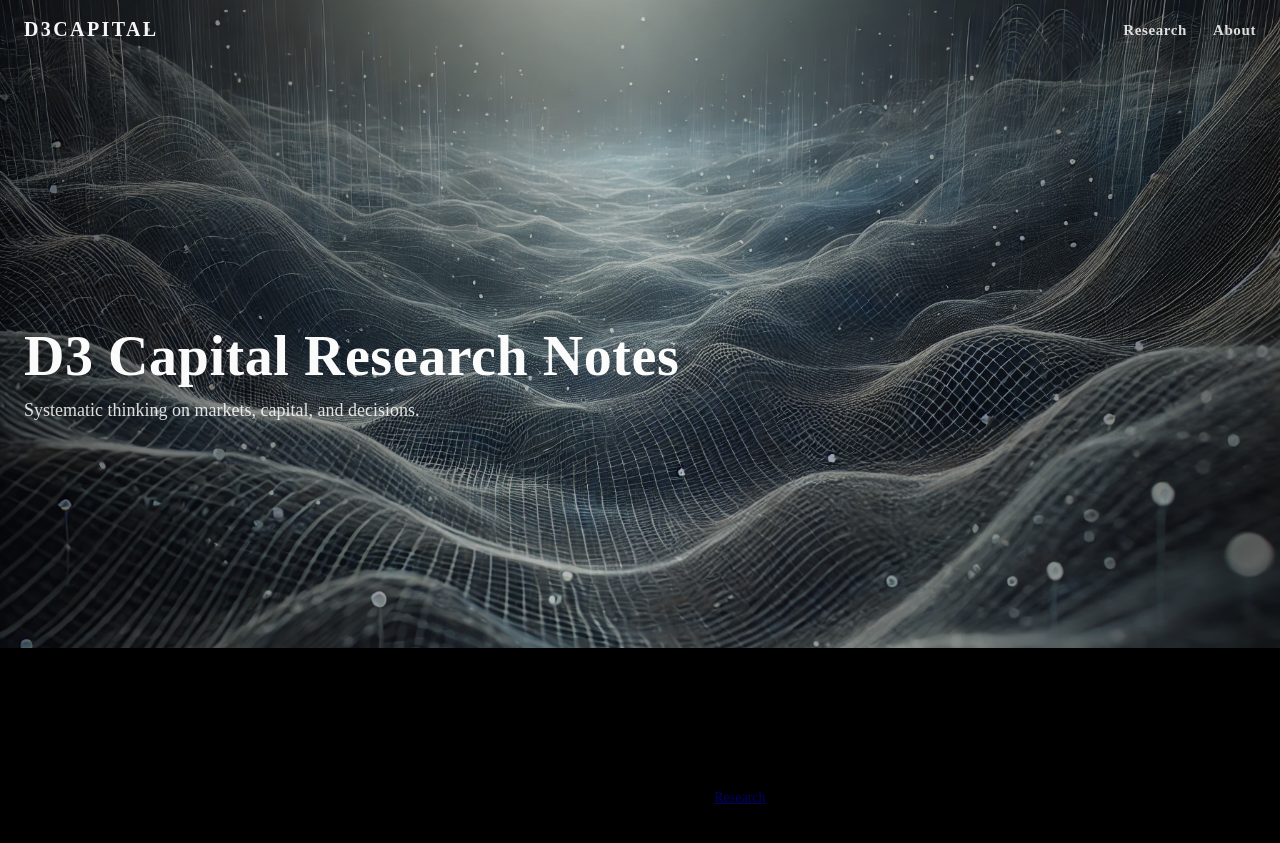
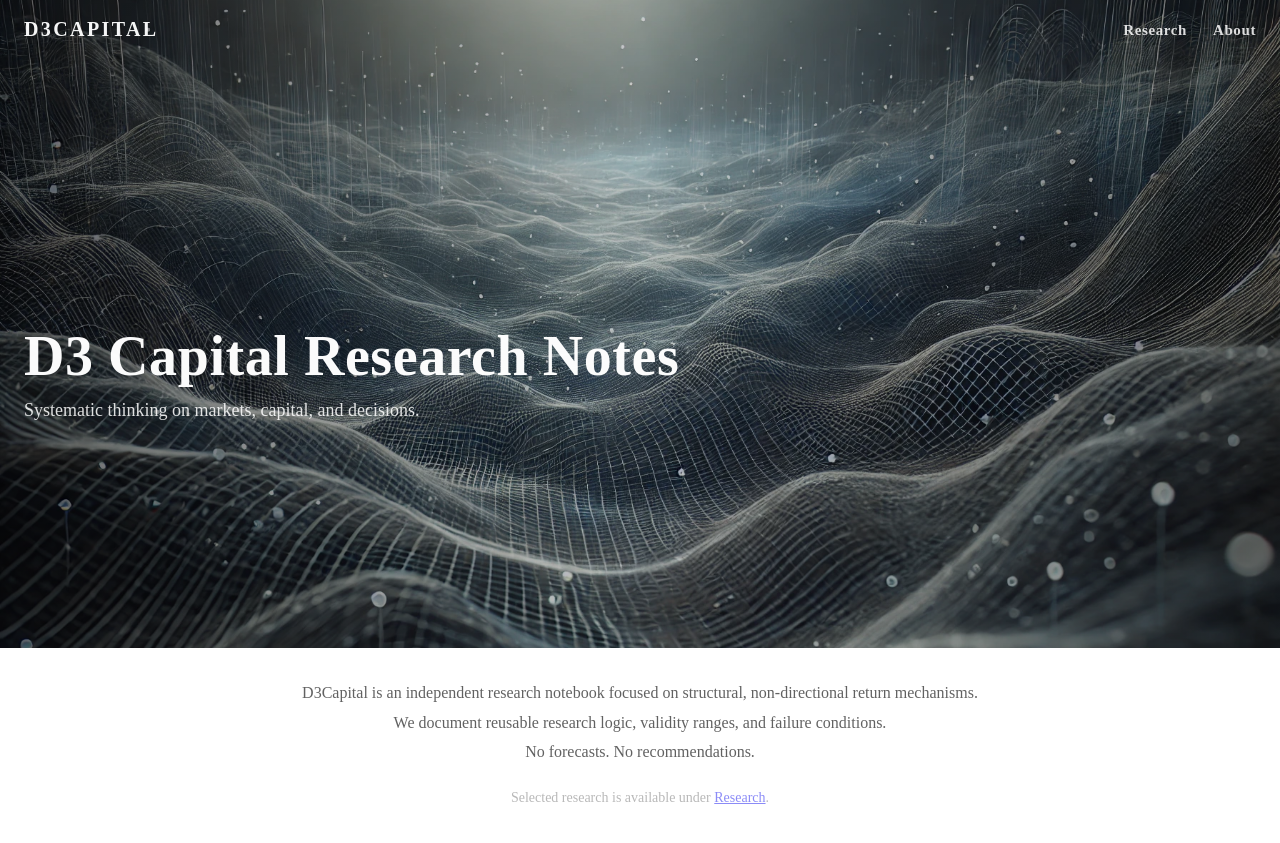
Before and after one commit to D3Capital/D3Capital.github.io, a Jekyll site: the page built from index.md, in a window 1280 px wide. Shown: the top 843 px of the page. Built offline with Jekyll 4.4.1, drawn with Linux system fonts in a browser that asks for light colours.

Commit message:
set manifesto white background under hero

```diff
--- a/_layouts/home.html
+++ b/_layouts/home.html
@@ -6,7 +6,7 @@ html, body {
   width: 100%;
   height: 100%;
   overflow-x: hidden;
-  background: #000;
+  background: #fff;
 }
 
 /* If your theme adds wrappers, neutralize them on home */
@@ -21,8 +21,11 @@ html, body {
   width: 100% !important;
   margin: 0 !important;
   border-radius: 0 !important;
+  background: #000;
 }
-
+.manifesto{
+    background:#fff;
+  }
 /* Remove any img inline gap */
 .hero-img {
   display: block;
```
